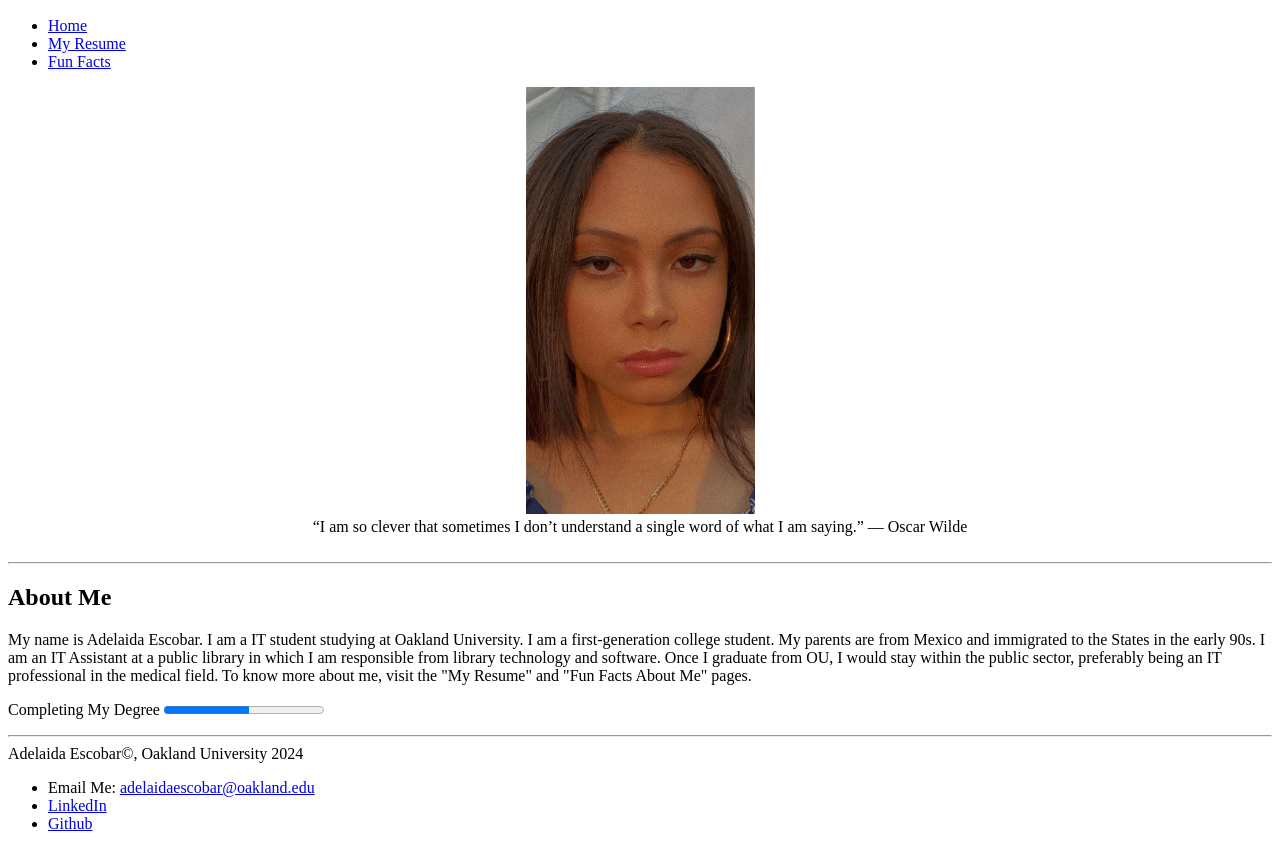
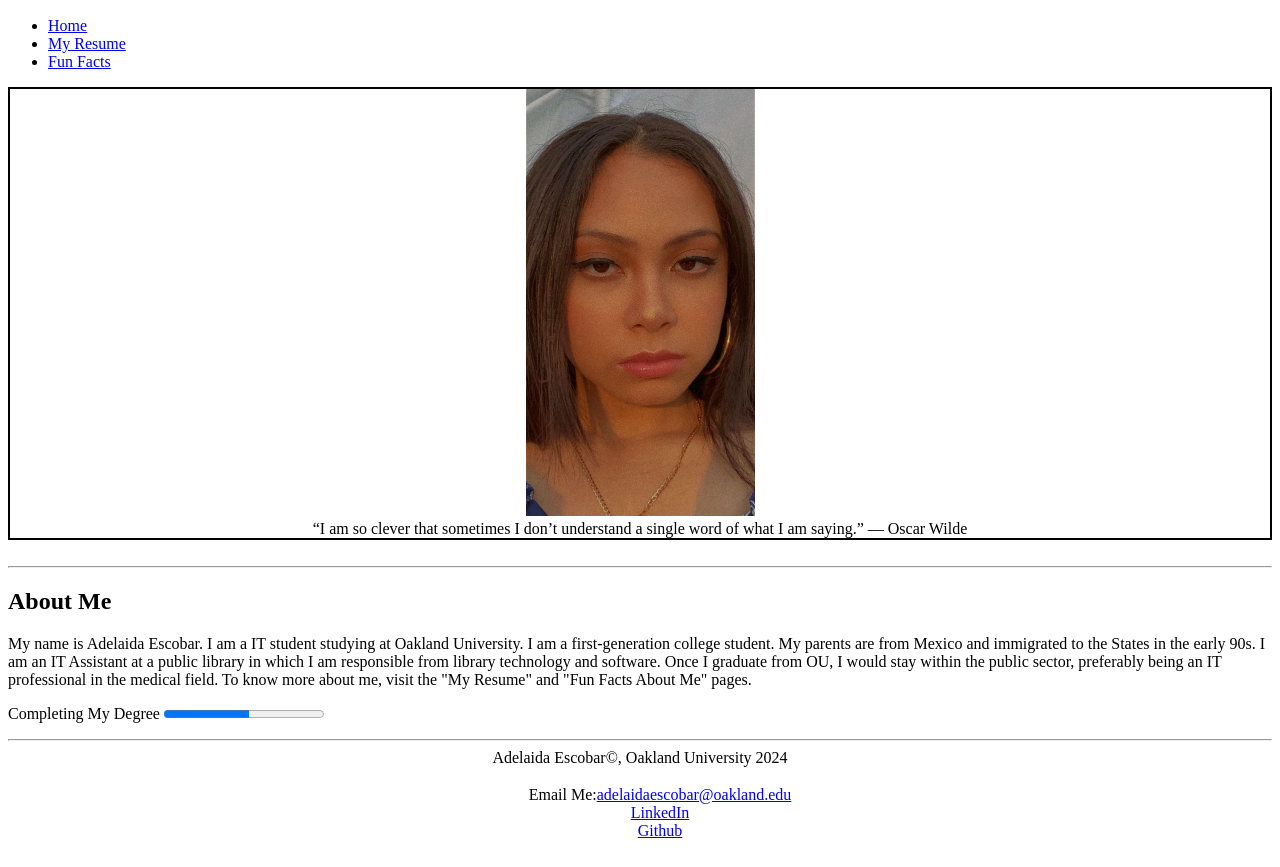
Before and after one commit to escobaradelaida/AdelaidaEscobar_hw2TH_csi3150_fs2024, a plain HTML site: page index.html in a window 1280 px wide. Shown: the part 110-977 px from the top of the page. Drawn offline with Linux system fonts and the light colour scheme.

Commit message:
made the footer more like a table to center it

```diff
--- a/index.html
+++ b/index.html
@@ -28,7 +28,7 @@
     <main>
         <!--an image of myself and the paragraph with quote-->
         <!--I used div so that I can place my image and quote in the middle of the page for now until we use CSS-->
-        <div style="text-align: center;">
+        <div style="text-align: center; border:2px solid #000000 ;">
             <img src="./assets/img/unnamed.jpg" width="229px" height="427px" alt="An image of me.">
             <br><quote>“I am so clever that sometimes I don’t understand a single word of what I am saying.” — Oscar Wilde</quote></br>
         </div>
@@ -47,14 +47,27 @@
             <progress id="credits" value="58", max="109"> 53% </progress>
         </p>
     </main>
-    <footer>
-        <hr>Adelaida Escobar&#169;, Oakland University 2024
+    <footer style="text-align: center;">
+        <!--<hr>Adelaida Escobar&#169;, Oakland University 2024
             <ul>
                 <li>Email Me: <a href="mailto:adelaidaescobar@oakland.edu">adelaidaescobar@oakland.edu</a></li>
                 <li><a href="https://www.linkedin.com/in/adelaida-escobar/">LinkedIn</a></li>
                 <li><a href="https://github.com/escobaradelaida">Github</a></li>
             </ul>
-        </hr>
+        </hr> -->
+        <!--using a table to fix layout of the contact info in the footer-->
+        <hr>Adelaida Escobar&#169;, Oakland University 2024</hr>
+        <table width="100%">
+            <tr>
+                <td align="center">
+                    <ul style="list-style-type:none;">
+                        <li style="display: list-item;">Email Me:<a href="adelaidaescobar@oakland.edu">adelaidaescobar@oakland.edu</a></li>
+                        <li style="display: list-item;"><a href="http://www.linkedin.com/in/adelaida-escobar/">LinkedIn</a></li>
+                        <li style="display: list-item;"> <a href="http://github.com/escobaradelaida">Github</a></li>
+                    </ul>
+                </td>
+            </tr>
+        </table>
     </footer>
 </body>
 </html>
```
